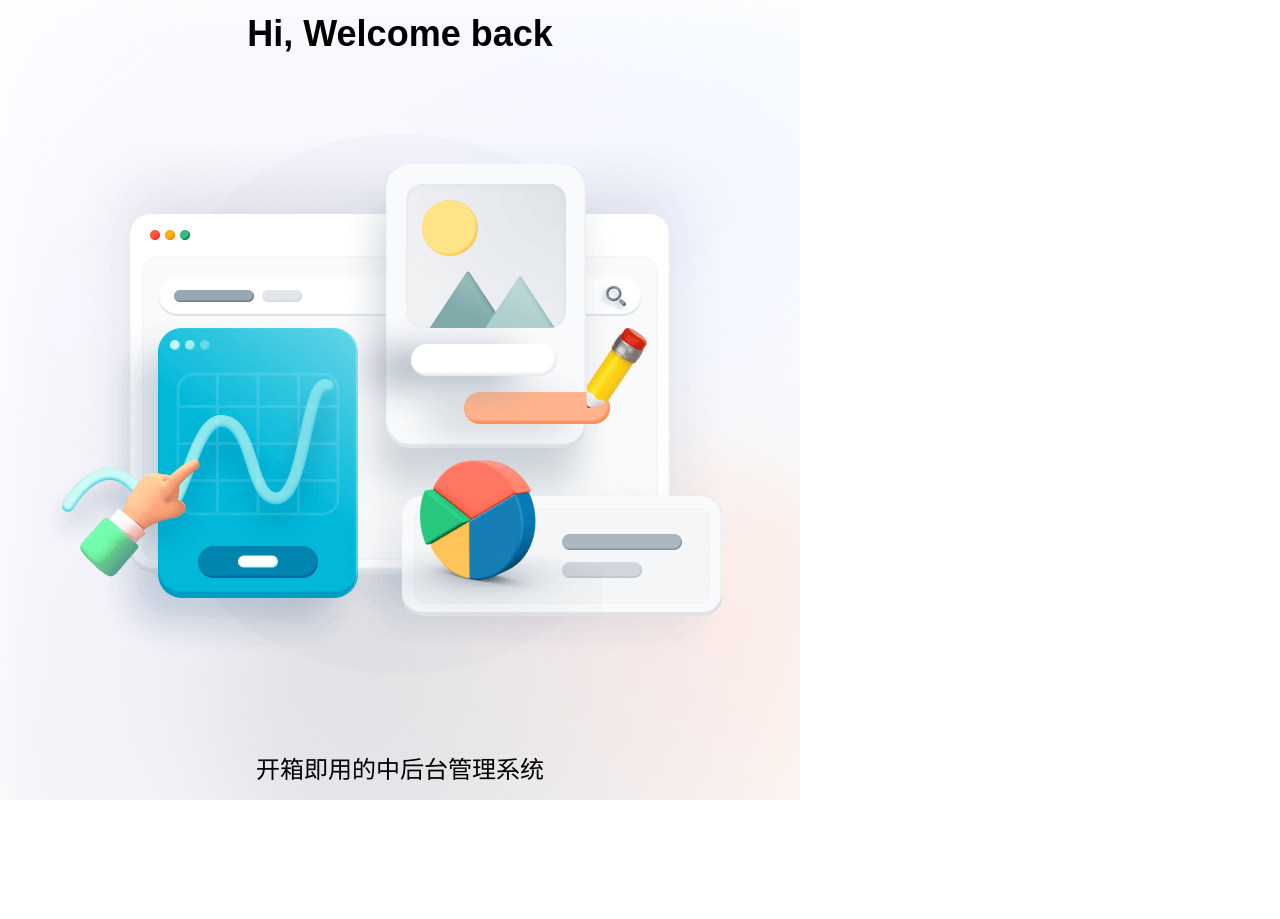
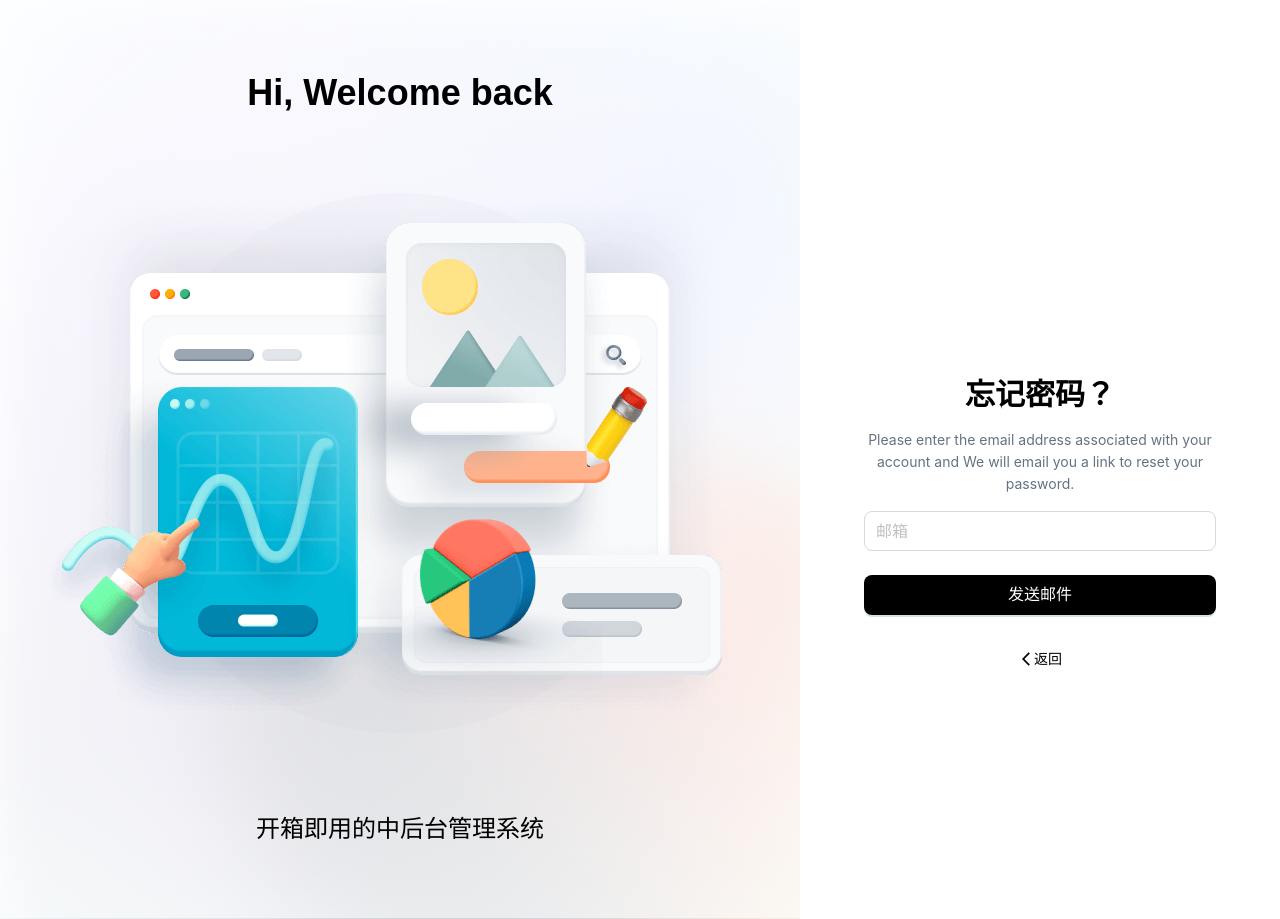
Before and after one commit to FerrisEvans/sephiroth-ui, a React (Vite) app: page /login in a window 1280 px wide. Both pictures are taken after typing "Sample", "Sample123" into the empty fields and a click on the button "忘记密码?". Before the commit the page ends 800 px from the top, so only its background shows below. Built offline with nearby package versions, Linux system fonts and the light colour scheme; no server answers; a web font is replaced by a local one.

Commit message:
reset form

```diff
--- a/src/views/Login/ResetForm.tsx
+++ b/src/views/Login/ResetForm.tsx
@@ -1,7 +1,39 @@
+import {LoginState, useLoginStateContext} from "@/views/Login/useLogin.tsx"
+import ReturnButton from "@/components/ReturnButton.tsx"
+import {SvgIcon} from "@/components/icon"
+import {Button, Form, Input} from "antd"
+
 const ResetForm = () => {
+  const onFinish = (values: any) => {
+    console.log('Received values of form: ', values)
+  }
+
+  const { loginState, backToLogin } = useLoginStateContext()
+
+  if (loginState !== LoginState.RESET_PASSWORD) return null
+
   return (
     <>
+      <div className="mb-8 text-center">
+        <SvgIcon icon="ic-reset-password" size="100"/>
+      </div>
+      <div className="mb-4 text-center text-2xl font-bold xl:text-3xl">忘记密码？</div>
+      <Form name="normal_login" size="large" initialValues={{remember: true}} onFinish={onFinish}>
+        <p className="mb-4 text-center text-gray">
+          Please enter the email address associated with your account and We will email you a link
+          to reset your password.
+        </p>
+        <Form.Item name="email" rules={[{required: true, message: 'Please input your Email!'}]}>
+          <Input placeholder="邮箱"/>
+        </Form.Item>
+        <Form.Item>
+          <Button type="primary" htmlType="submit" className="w-full !bg-black">
+            发送邮件
+          </Button>
+        </Form.Item>
 
+        <ReturnButton onClick={backToLogin}/>
+      </Form>
     </>
   )
 }
```
